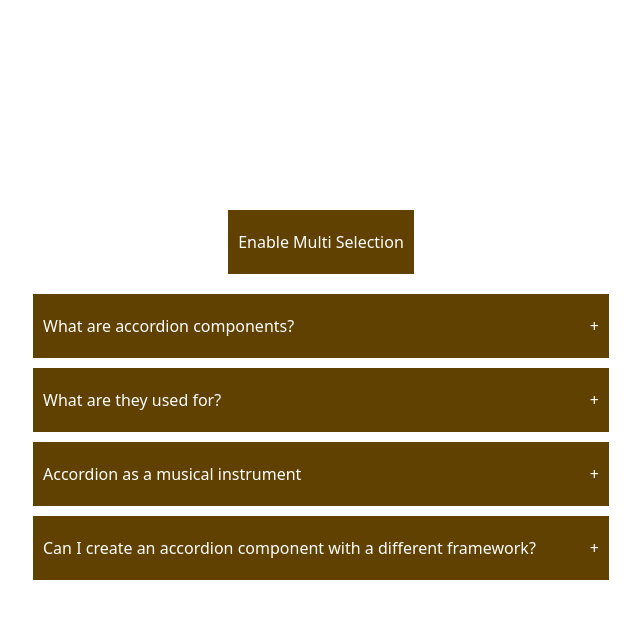
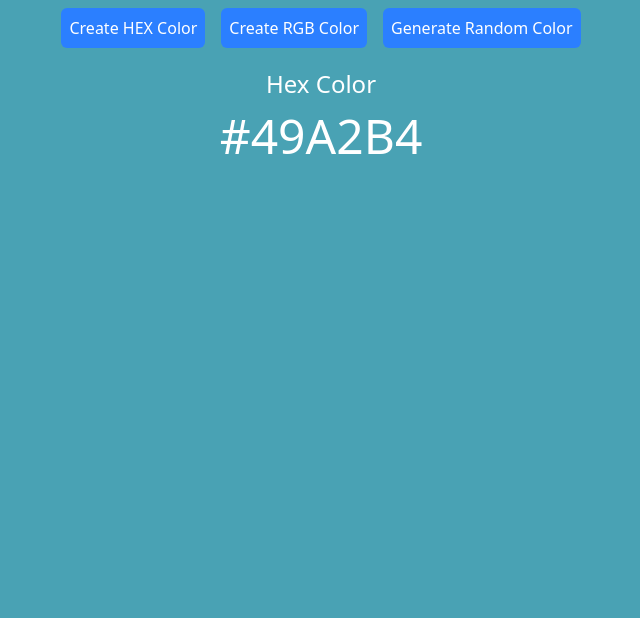
Before and after one commit to Omkar-t06/react-25, a React (Vite) app: page / in a window 1280 px wide. Shown: the top 618 px of the page, without its empty margins (319-959 px from the left). Built offline with nearby package versions, Linux system fonts and the light colour scheme.

Commit message:
build Random Color Generator

```diff
--- a/src/App.jsx
+++ b/src/App.jsx
@@ -1,10 +1,12 @@
 import Accordian from "./components/Accordian"
+import RandomColorGenerator from "./components/RandomColorGenerator"
 
 function App() {
 
   return (
     <div>
-      <Accordian />
+      {/* <Accordian /> */}
+      <RandomColorGenerator />
     </div>
   )
 }
--- /dev/null
+++ b/src/components/RandomColorGenerator.jsx
@@ -0,0 +1,72 @@
+import React, { useEffect, useState } from 'react'
+
+function RandomColorGenerator() {
+  const [colorType, setColorType] = useState('hex');
+  const [bgColor, setBgColor] = useState('#000000');
+
+  const randomColorUtility = (length) => Math.floor(Math.random() * length)
+
+  const createHexColor = () => {
+    const hex = '0123456789ABCDEF';
+    let hexColor = '#';
+
+    for(let i = 0; i < 6; i++) {
+      hexColor += hex[randomColorUtility(hex.length)]
+    }
+
+    setBgColor(hexColor);
+  }
+
+  const createRGBColor = () => {
+    const r = randomColorUtility(256);
+    const g = randomColorUtility(256);
+    const b = randomColorUtility(256);
+
+    setBgColor(`rgb(${r}, ${g}, ${b})`)
+  }
+
+  useEffect(() => {
+    if(colorType === "hex") createHexColor()
+    else createRGBColor()
+  },[colorType]);
+
+  return (
+    <div
+      className='h-screen w-screen'
+      style={{ background: bgColor }}
+    >
+      <div className='flex justify-center'>
+        <button
+        className='bg-blue-500 hover:bg-blue-300 text-white p-2 m-2 rounded-md'
+        onClick={() => setColorType("hex")}
+        >
+          Create HEX Color
+        </button>
+        <button
+        className='bg-blue-500 hover:bg-blue-300 text-white p-2 m-2 rounded-md'
+        onClick={() => setColorType("rgb")}
+        >
+          Create RGB Color
+        </button>
+        <button
+          className='bg-blue-500 hover:bg-blue-300 text-white p-2 m-2 rounded-md'
+          onClick={
+            colorType === "hex"
+              ? createHexColor
+              : createRGBColor
+          }
+        >
+          Generate Random Color
+        </button>
+      </div>
+      <div
+        className='flex flex-col justify-center items-center'
+      >
+        <h3 className='text-2xl text-white m-3'>{colorType === 'hex'? "Hex Color" : "RGB Color"}</h3>
+        <h1 className='text-5xl text-white'>{bgColor}</h1>
+      </div>
+    </div>
+  )
+}
+
+export default RandomColorGenerator
```
